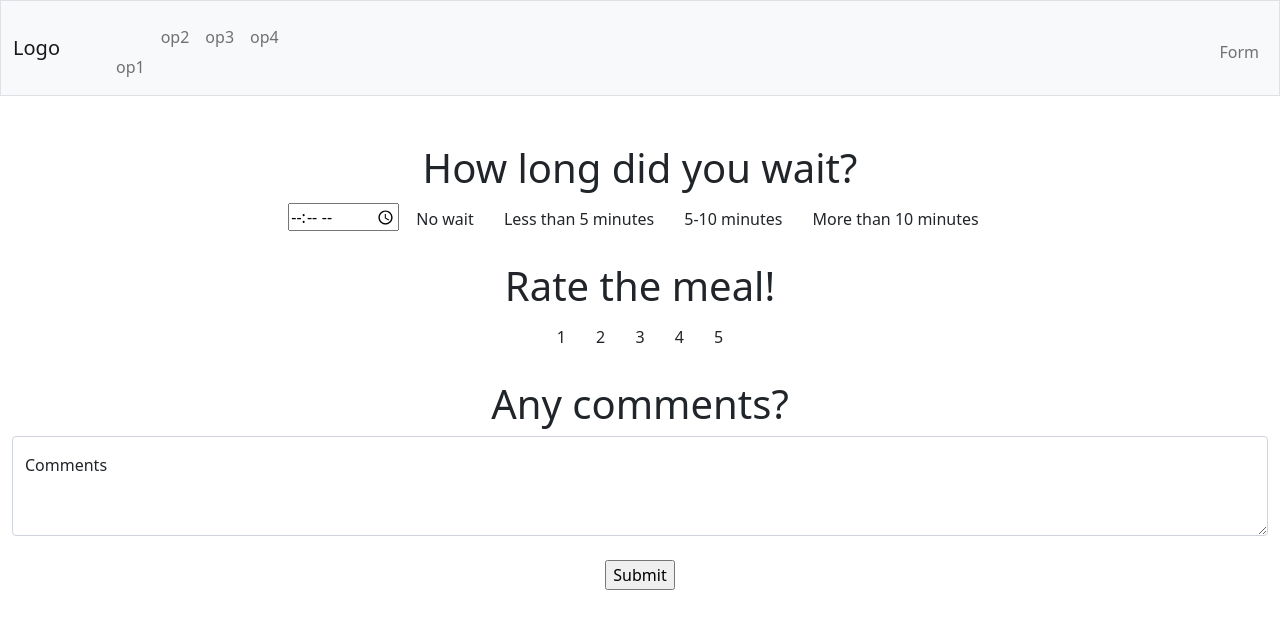
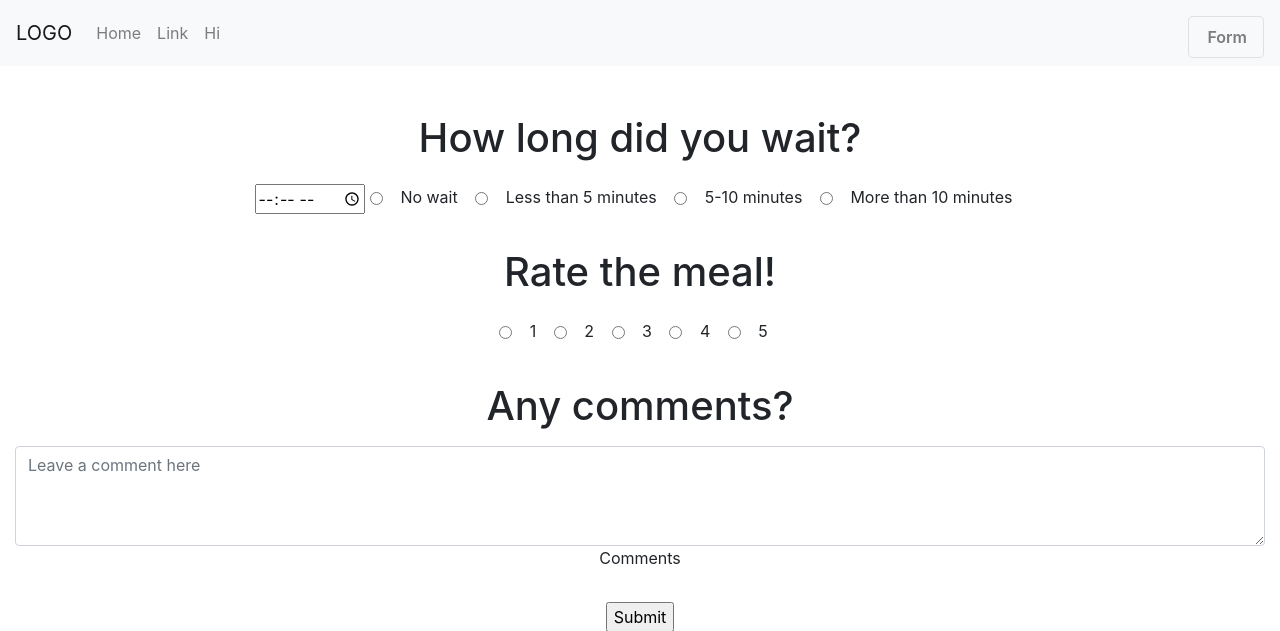
Before and after one commit to dylangbruckner/Berg-Insights, a Flask app: page /form in a window 1280 px wide. Shown: the top 631 px of the page. Run offline with Flask 3, Linux system fonts and the light colour scheme; some libraries are stand-ins or nearby versions.

Commit message:
hello friends

```diff
--- a/main/static/styles.css
+++ b/main/static/styles.css
@@ -12,3 +12,24 @@
     background-color: #007bff;
     color: #fff;
 }
+
+#hihi{
+    margin-top: 8px;
+    margin-left: auto;
+    padding-top: 5px;
+    padding-bottom: 5px;
+}
+
+#form-button{
+    margin-left: 15px;
+    background-color: #f8f9fa;
+    padding-right: 8px;
+    padding-left: 10px;
+    text-align: center;
+    text-decoration: none;
+    display: inline-block;
+    font-size: 16px;
+    border-radius: 5px;
+    border: 1.5px solid rgba(0,0,0,.1);
+    font-weight: 600
+}
--- a/main/templates/layout.html
+++ b/main/templates/layout.html
@@ -6,10 +6,11 @@
 
         <meta charset="utf-8">
         <meta name="viewport" content="initial-scale=1, width=device-width">
+        <script src="https://code.jquery.com/jquery-3.2.1.slim.min.js" integrity="sha384-KJ3o2DKtIkvYIK3UENzmM7KCkRr/rE9/Qpg6aAZGJwFDMVNA/GpGFF93hXpG5KkN" crossorigin="anonymous"></script>
+        <script src="https://cdn.jsdelivr.net/npm/popper.js@1.12.9/dist/umd/popper.min.js" integrity="sha384-ApNbgh9B+Y1QKtv3Rn7W3mgPxhU9K/ScQsAP7hUibX39j7fakFPskvXusvfa0b4Q" crossorigin="anonymous"></script>
+        <script src="https://cdn.jsdelivr.net/npm/bootstrap@4.0.0/dist/js/bootstrap.min.js" integrity="sha384-JZR6Spejh4U02d8jOt6vLEHfe/JQGiRRSQQxSfFWpi1MquVdAyjUar5+76PVCmYl" crossorigin="anonymous"></script>
 
-        <!-- http://getbootstrap.com/docs/5.1/ -->
-        <link crossorigin="anonymous" href="https://cdn.jsdelivr.net/npm/bootstrap@5.1.3/dist/css/bootstrap.min.css" integrity="sha384-1BmE4kWBq78iYhFldvKuhfTAU6auU8tT94WrHftjDbrCEXSU1oBoqyl2QvZ6jIW3" rel="stylesheet">
-        <script crossorigin="anonymous" src="https://cdn.jsdelivr.net/npm/bootstrap@5.1.3/dist/js/bootstrap.bundle.min.js" integrity="sha384-ka7Sk0Gln4gmtz2MlQnikT1wXgYsOg+OMhuP+IlRH9sENBO0LRn5q+8nbTov4+1p"></script>
+        <link rel="stylesheet" href="https://cdn.jsdelivr.net/npm/bootstrap@4.0.0/dist/css/bootstrap.min.css" integrity="sha384-Gn5384xqQ1aoWXA+058RXPxPg6fy4IWvTNh0E263XmFcJlSAwiGgFAW/dAiS6JXm" crossorigin="anonymous">
 
         <link href="/static/styles.css" rel="stylesheet">
 
@@ -18,25 +19,32 @@
     </head>
 
     <body>
-      <nav class="bg-light border navbar navbar-expand-md navbar-light">
-        <div class="container-fluid">
-            <a class="navbar-brand" href="/"> Logo
-            <button aria-controls="navbar" aria-expanded="false" aria-label="Toggle navigation" class="navbar-toggler" data-bs-target="#navbar" data-bs-toggle="collapse" type="button">
-                <span class="navbar-toggler-icon"></span>
+        <nav class="navbar navbar-expand-lg navbar-light bg-light">
+            <a class="navbar-brand" href="#">LOGO</a>
+            <button class="navbar-toggler" type="button" data-toggle="collapse" data-target="#navbarSupportedContent" aria-controls="navbarSupportedContent" aria-expanded="false" aria-label="Toggle navigation" id="hihi">
+              <span class="navbar-toggler-icon"></span>
             </button>
-            <div class="collapse navbar-collapse" id="navbar">
-                    <ul class="navbar-nav me-auto mt-2">
-                        <li class="nav-item"><a class="nav-link" href="/option1">op1</a></li>
-                        <li class="nav-item"><a class="nav-link" href="/option2">op2</a></li>
-                        <li class="nav-item"><a class="nav-link" href="/option3">op3</a></li>
-                        <li class="nav-item"><a class="nav-link" href="/option4">op4</a></li>
-                    </ul>
-                    <ul class="navbar-nav ms-auto mt-2">
-                        <li class="nav-item"><a class="nav-link" href="/form">Form</a></li>
-                    </ul>
+
+            <div class="collapse navbar-collapse" id="navbarSupportedContent" id="hihi">
+              <ul class="navbar-nav mr-auto">
+                <li class="nav-item">
+                  <a class="nav-link" href="#">Home</a>
+                </li>
+                <li class="nav-item">
+                  <a class="nav-link" href="#">Link</a>
+                </li>
+                <li class="nav-item">
+                  <a class="nav-link" href="#">Hi</a>
+                </li>
+              </ul>
             </div>
-        </div>
-    </nav>
+            <div>
+                <ul class="navbar-nav ms-auto mt-2" id="form-button">
+                    <li class="nav-item"><a class="nav-link" href="/form">Form</a></li>
+                </ul>
+            </div>
+        </nav>
+
 
           <main class="container-fluid py-5 text-center">
             {% block main %}{% endblock %}
```
